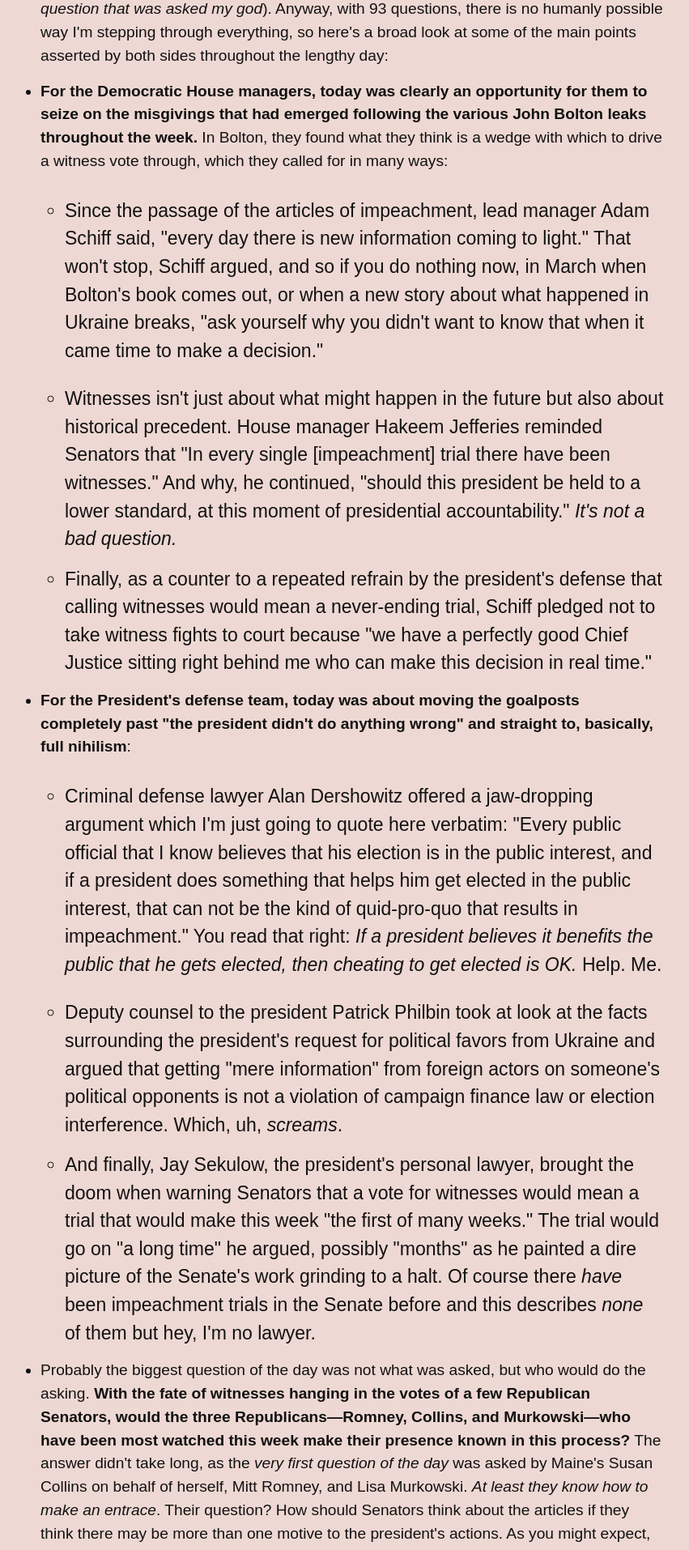
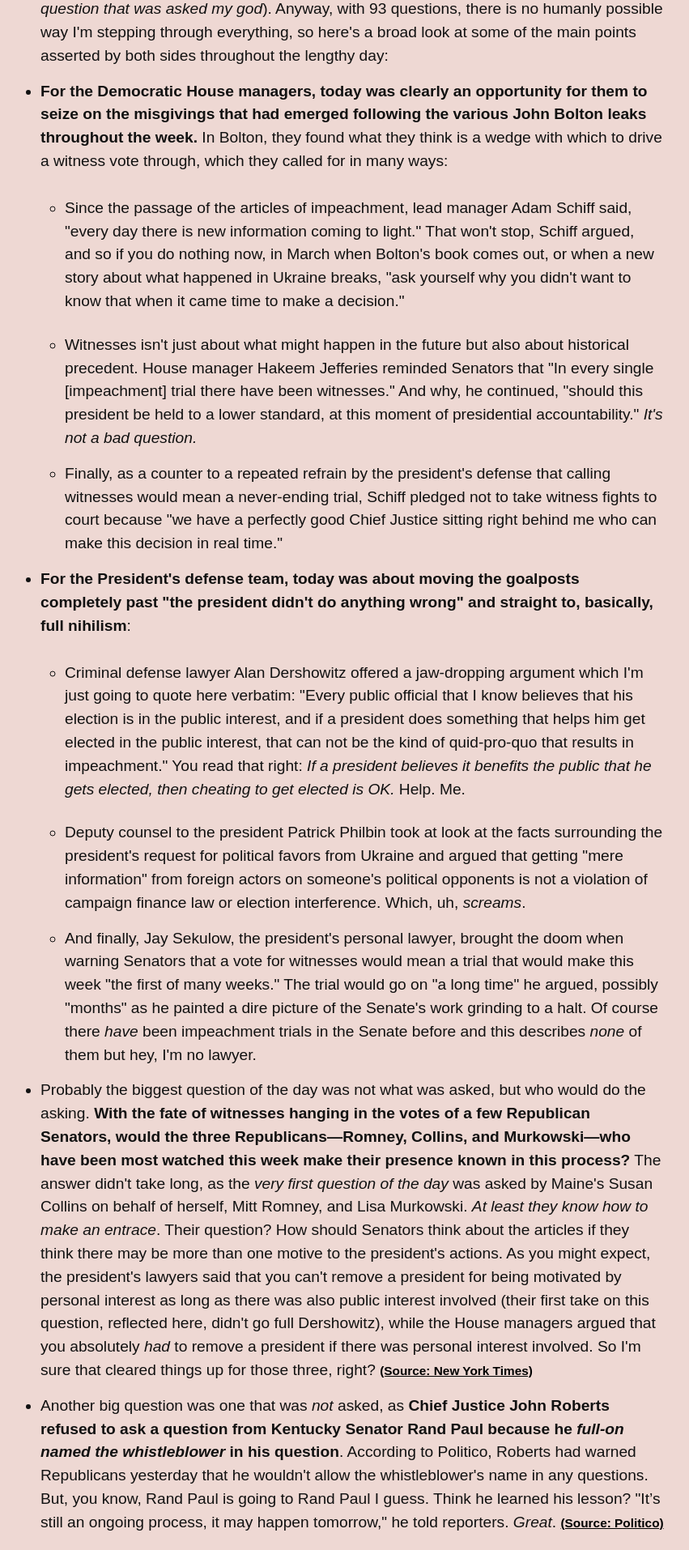
Before and after one commit to dansinker/impeachment.fyi, a Jekyll site: the page built from archive.md, in a window 1280 px wide. Shown: the part 980-2894 px from the top of the page at 81% size, without its empty margins (280-1131 px from the left). Built offline with Jekyll 4.4.1, drawn with Linux system fonts in a browser that asks for light colours; nearby versions of some CDN libraries; some web fonts are replaced; comment, search, counter and statistics services are not loaded.

Commit message:
fixed the archive nexted list css

```diff
--- a/assets/main.scss
+++ b/assets/main.scss
@@ -165,6 +165,10 @@ div#archive li {
   margin-bottom: 15px;
 }
 
+div#archive li li {
+  font-size: 1em;
+}
+
 div.list {
 }
 
```
